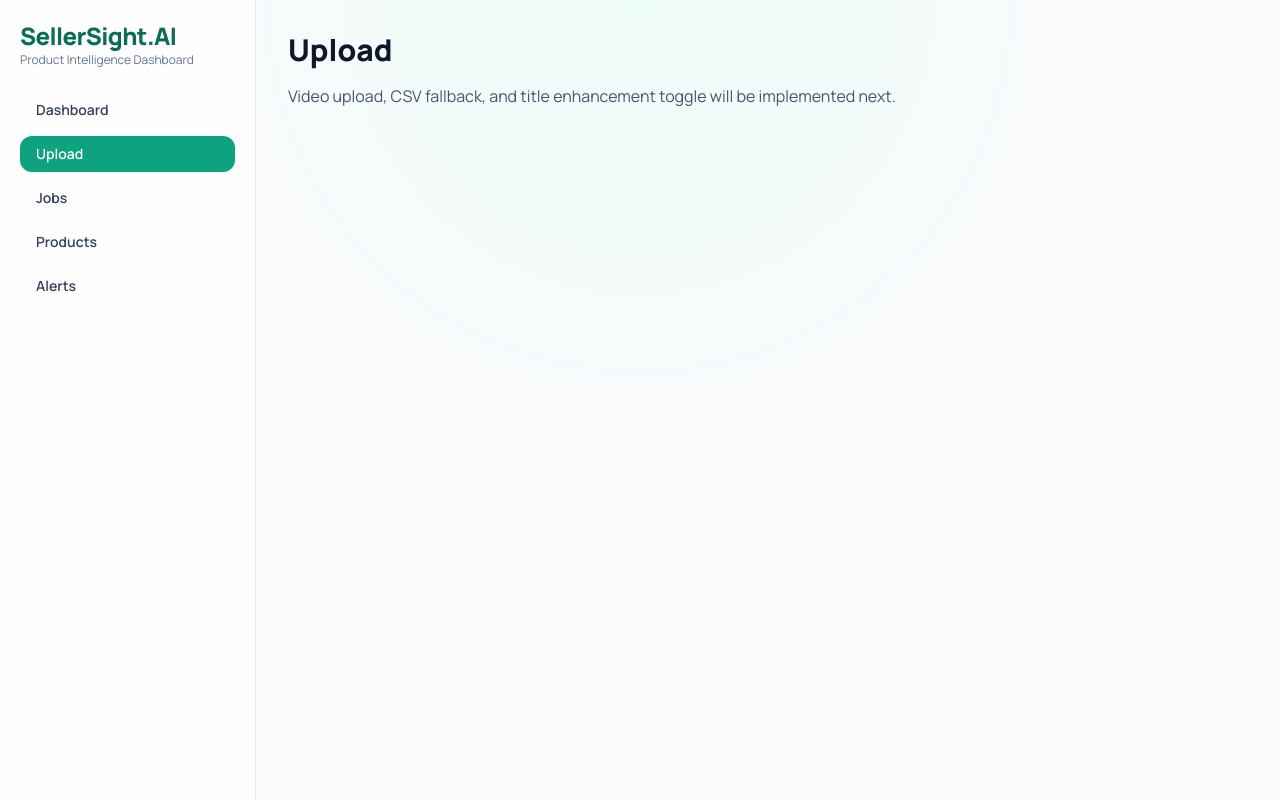
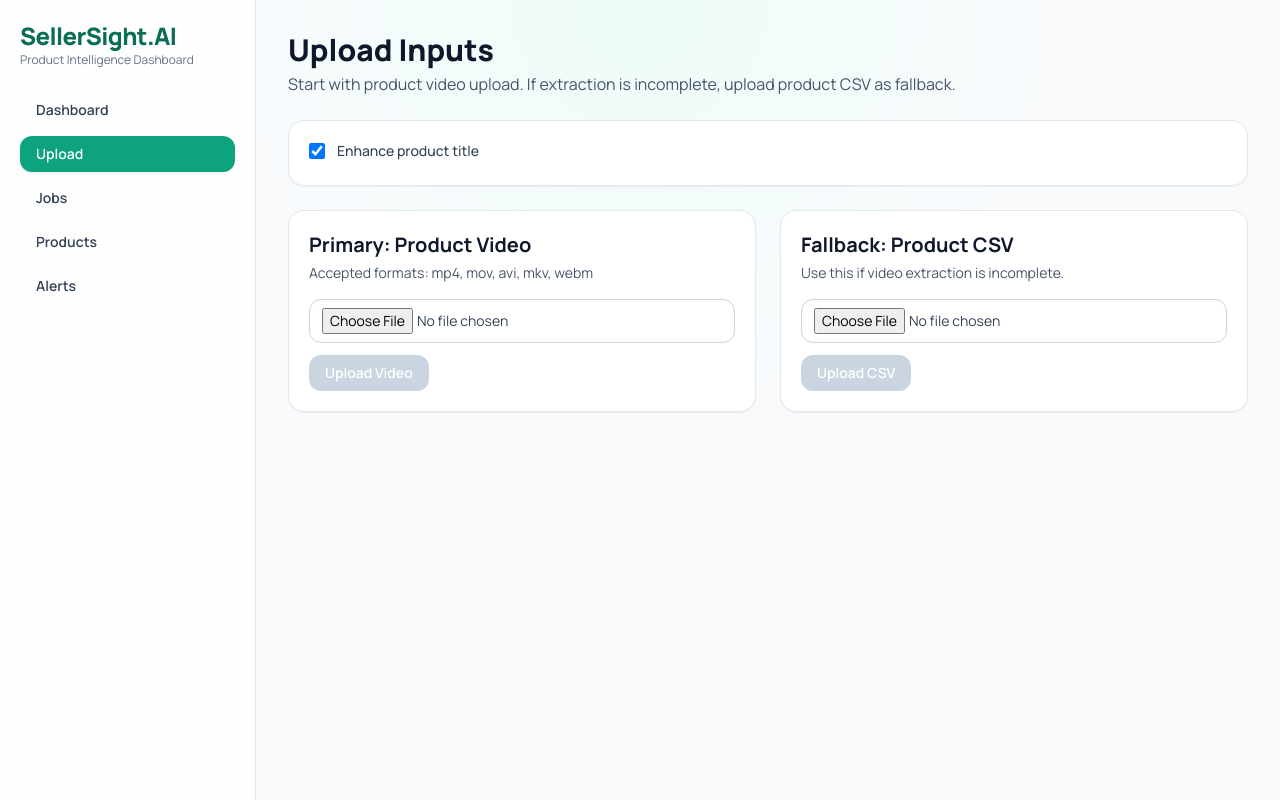
Before and after one commit to LVSJanakiRamaraju/SellerSight.AI, a React (Vite) app in the folder frontend/: page /upload in a window 1280 px wide. Built offline with nearby package versions, Linux system fonts and the light colour scheme; no server answers.

Commit message:
feat: upload page with video/csv forms, title enhancement toggle, and backend integration

```diff
--- a/frontend/src/lib/api.ts
+++ b/frontend/src/lib/api.ts
@@ -6,3 +6,31 @@ export const api = axios.create({
   baseURL: API_BASE_URL,
   timeout: 15000,
 });
+
+export type UploadResponse = {
+  job_id: string;
+  message: string;
+  status: string;
+};
+
+export async function uploadVideo(file: File, enhanceTitle: boolean): Promise<UploadResponse> {
+  const formData = new FormData();
+  formData.append("file", file);
+  formData.append("enhance_title", String(enhanceTitle));
+
+  const { data } = await api.post<UploadResponse>("/upload-video", formData, {
+    headers: { "Content-Type": "multipart/form-data" },
+  });
+  return data;
+}
+
+export async function uploadProductsCsv(file: File, enhanceTitle: boolean): Promise<UploadResponse> {
+  const formData = new FormData();
+  formData.append("file", file);
+  formData.append("enhance_title", String(enhanceTitle));
+
+  const { data } = await api.post<UploadResponse>("/upload-products-csv", formData, {
+    headers: { "Content-Type": "multipart/form-data" },
+  });
+  return data;
+}
--- a/frontend/src/pages/UploadPage.tsx
+++ b/frontend/src/pages/UploadPage.tsx
@@ -1,8 +1,150 @@
+import { useState } from "react";
+import { useMutation } from "@tanstack/react-query";
+import { Link } from "react-router-dom";
+import { uploadProductsCsv, uploadVideo } from "@/lib/api";
+
+type LastJob = {
+  source: "video" | "csv";
+  jobId: string;
+  message: string;
+  status: string;
+};
+
+function getErrorMessage(error: unknown): string {
+  if (typeof error === "object" && error !== null && "response" in error) {
+    const maybeResponse = error as { response?: { data?: { detail?: string } } };
+    if (maybeResponse.response?.data?.detail) {
+      return maybeResponse.response.data.detail;
+    }
+  }
+  if (error instanceof Error) {
+    return error.message;
+  }
+  return "Upload failed. Please try again.";
+}
+
 export default function UploadPage() {
+  const [enhanceTitle, setEnhanceTitle] = useState<boolean>(true);
+  const [videoFile, setVideoFile] = useState<File | null>(null);
+  const [csvFile, setCsvFile] = useState<File | null>(null);
+  const [lastJob, setLastJob] = useState<LastJob | null>(null);
+  const [pageError, setPageError] = useState<string>("");
+
+  const videoUploadMutation = useMutation({
+    mutationFn: () => {
+      if (!videoFile) {
+        throw new Error("Please choose a video file first.");
+      }
+      return uploadVideo(videoFile, enhanceTitle);
+    },
+    onSuccess: (res) => {
+      setPageError("");
+      setLastJob({ source: "video", jobId: res.job_id, message: res.message, status: res.status });
+    },
+    onError: (err) => setPageError(getErrorMessage(err)),
+  });
+
+  const csvUploadMutation = useMutation({
+    mutationFn: () => {
+      if (!csvFile) {
+        throw new Error("Please choose a CSV file first.");
+      }
+      return uploadProductsCsv(csvFile, enhanceTitle);
+    },
+    onSuccess: (res) => {
+      setPageError("");
+      setLastJob({ source: "csv", jobId: res.job_id, message: res.message, status: res.status });
+    },
+    onError: (err) => setPageError(getErrorMessage(err)),
+  });
+
+  const isSubmitting = videoUploadMutation.isPending || csvUploadMutation.isPending;
+
   return (
-    <section className="space-y-4">
-      <h2 className="text-3xl font-extrabold text-slate-900">Upload</h2>
-      <p className="text-slate-600">Video upload, CSV fallback, and title enhancement toggle will be implemented next.</p>
+    <section className="space-y-6">
+      <div>
+        <h2 className="text-3xl font-extrabold text-slate-900">Upload Inputs</h2>
+        <p className="mt-1 text-slate-600">
+          Start with product video upload. If extraction is incomplete, upload product CSV as fallback.
+        </p>
+      </div>
+
+      <div className="rounded-2xl border border-slate-200 bg-white p-5 shadow-sm">
+        <label className="inline-flex cursor-pointer items-center gap-3">
+          <input
+            type="checkbox"
+            checked={enhanceTitle}
+            onChange={(e) => setEnhanceTitle(e.target.checked)}
+            className="h-4 w-4 rounded border-slate-300 text-brand-500 focus:ring-brand-500"
+          />
+          <span className="text-sm font-medium text-slate-700">Enhance product title</span>
+        </label>
+      </div>
+
+      <div className="grid grid-cols-1 gap-6 lg:grid-cols-2">
+        <article className="rounded-2xl border border-slate-200 bg-white p-5 shadow-sm">
+          <h3 className="text-xl font-bold text-slate-900">Primary: Product Video</h3>
+          <p className="mt-1 text-sm text-slate-600">Accepted formats: mp4, mov, avi, mkv, webm</p>
+
+          <div className="mt-4 space-y-3">
+            <input
+              type="file"
+              accept="video/*,.mp4,.mov,.avi,.mkv,.webm"
+              onChange={(e) => setVideoFile(e.target.files?.[0] ?? null)}
+              className="block w-full rounded-xl border border-slate-300 bg-white px-3 py-2 text-sm text-slate-700"
+            />
+            {videoFile ? <p className="text-xs text-slate-500">Selected: {videoFile.name}</p> : null}
+            <button
+              type="button"
+              disabled={isSubmitting || !videoFile}
+              onClick={() => videoUploadMutation.mutate()}
+              className="rounded-xl bg-brand-500 px-4 py-2 text-sm font-semibold text-white transition hover:bg-brand-700 disabled:cursor-not-allowed disabled:bg-slate-300"
+            >
+              {videoUploadMutation.isPending ? "Uploading video..." : "Upload Video"}
+            </button>
+          </div>
+        </article>
+
+        <article className="rounded-2xl border border-slate-200 bg-white p-5 shadow-sm">
+          <h3 className="text-xl font-bold text-slate-900">Fallback: Product CSV</h3>
+          <p className="mt-1 text-sm text-slate-600">Use this if video extraction is incomplete.</p>
+
+          <div className="mt-4 space-y-3">
+            <input
+              type="file"
+              accept=".csv,text/csv"
+              onChange={(e) => setCsvFile(e.target.files?.[0] ?? null)}
+              className="block w-full rounded-xl border border-slate-300 bg-white px-3 py-2 text-sm text-slate-700"
+            />
+            {csvFile ? <p className="text-xs text-slate-500">Selected: {csvFile.name}</p> : null}
+            <button
+              type="button"
+              disabled={isSubmitting || !csvFile}
+              onClick={() => csvUploadMutation.mutate()}
+              className="rounded-xl bg-slate-900 px-4 py-2 text-sm font-semibold text-white transition hover:bg-slate-700 disabled:cursor-not-allowed disabled:bg-slate-300"
+            >
+              {csvUploadMutation.isPending ? "Uploading CSV..." : "Upload CSV"}
+            </button>
+          </div>
+        </article>
+      </div>
+
+      {pageError ? (
+        <div className="rounded-xl border border-rose-200 bg-rose-50 px-4 py-3 text-sm text-rose-700">{pageError}</div>
+      ) : null}
+
+      {lastJob ? (
+        <div className="rounded-2xl border border-emerald-200 bg-emerald-50 p-5 text-sm text-emerald-900">
+          <p className="font-semibold">{lastJob.source.toUpperCase()} upload started</p>
+          <p className="mt-1">{lastJob.message}</p>
+          <p className="mt-1">
+            Job ID: <span className="font-mono">{lastJob.jobId}</span> | Status: {lastJob.status}
+          </p>
+          <Link to="/jobs" className="mt-3 inline-block rounded-lg bg-emerald-600 px-3 py-1.5 font-semibold text-white hover:bg-emerald-700">
+            View Job Progress
+          </Link>
+        </div>
+      ) : null}
     </section>
   );
 }
```
Also changed, not shown: 1 other file (tests, documents, lock files or other folders).
